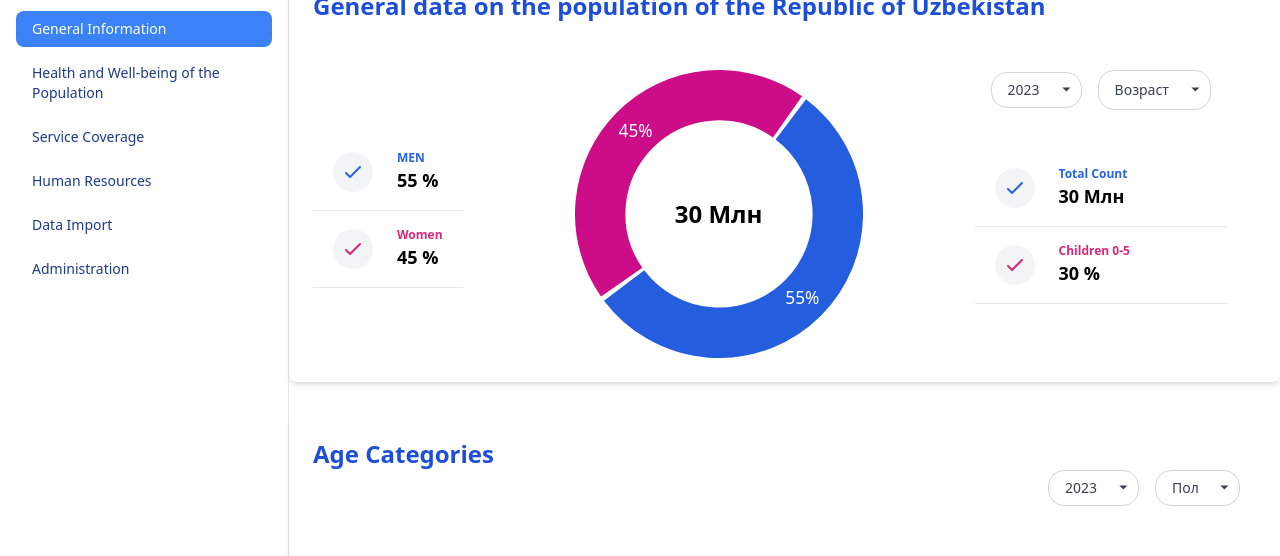
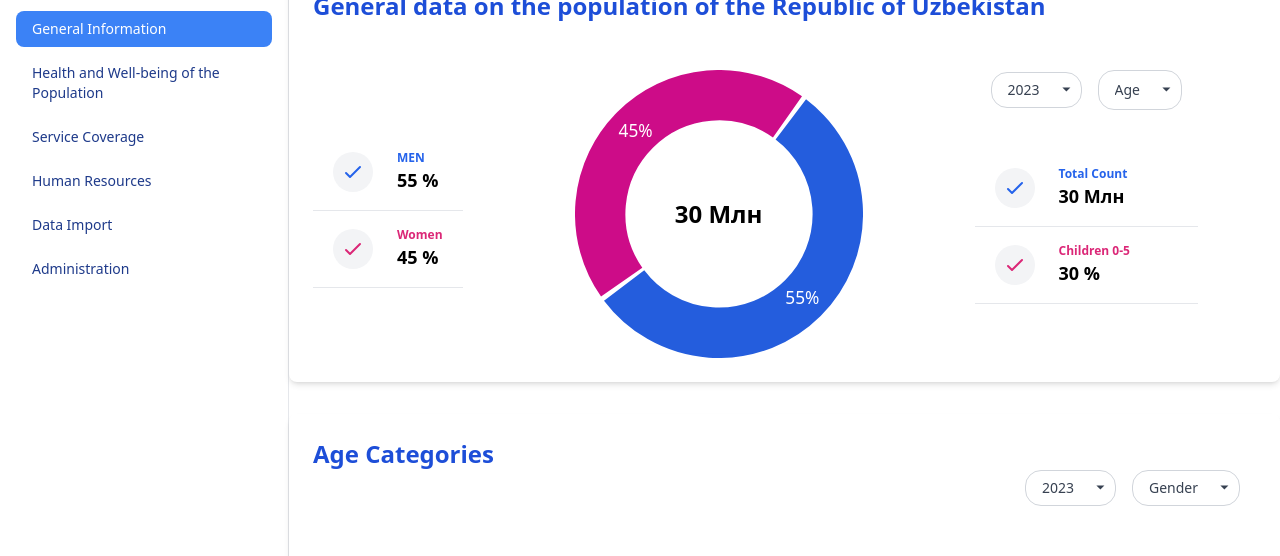
Before and after one commit to Temur01/med-project, a React (Vite) app: page /home in a window 1280 px wide. Shown: the part 140-696 px from the top of the page. Built offline with nearby package versions, Linux system fonts and the light colour scheme.

Commit message:
add selector languages

```diff
--- a/public/locales/en/translation.json
+++ b/public/locales/en/translation.json
@@ -68,5 +68,6 @@
   "professional":"Professional",
   "added":"Add ",
   "searchText":"Search...",
-  "signOut":"Sign out"
+  "signOut":"Sign out",
+  "city":"Tashkent"
 }
--- a/public/locales/ru/translation.json
+++ b/public/locales/ru/translation.json
@@ -66,5 +66,6 @@
   "technical":"Технический",
   "professional":"Профессиональный",
   "searchText":"Поиск...",
-  "signOut":"Выход"
+  "signOut":"Выход",
+  "city":"Ташкент"
 }
--- a/public/locales/uz/translation.json
+++ b/public/locales/uz/translation.json
@@ -68,5 +68,6 @@
   "professional":"Professional",
   "added":"Qo'shish ",
   "searchText":"Qidirmoq...",
-  "signOut":"Chiqish"
+  "signOut":"Chiqish",
+  "city":"Toshkent"
 }
--- a/src/pages/dashboard/health/sections/adult.tsx
+++ b/src/pages/dashboard/health/sections/adult.tsx
@@ -44,7 +44,7 @@ const Adults = () => {
             h-9 pl-4 pr-10
              appearance-none outline-none"
             >
-              <option value={"Возраст"}>Ташкент</option>
+              <option value={t("city")}>{t("city")}</option>
             </select>
             <div className="pointer-events-none absolute inset-y-0 right-0 flex items-center px-2">
               <svg
--- a/src/pages/dashboard/health/sections/children.tsx
+++ b/src/pages/dashboard/health/sections/children.tsx
@@ -44,7 +44,7 @@ const Children = () => {
             h-9 pl-4 pr-10
              appearance-none outline-none"
             >
-              <option value={"Возраст"}>Ташкент</option>
+              <option value={t("city")}>{t("city")}</option>
             </select>
             <div className="pointer-events-none absolute inset-y-0 right-0 flex items-center px-2">
               <svg
--- a/src/pages/dashboard/health/sections/mathers.tsx
+++ b/src/pages/dashboard/health/sections/mathers.tsx
@@ -44,7 +44,7 @@ const Mathers = () => {
             h-9 pl-4 pr-10
              appearance-none outline-none"
             >
-              <option value={"Возраст"}>Пол</option>
+              <option value={t("newsGender")}>{t("newsGender")}</option>
             </select>
             <div className="pointer-events-none absolute inset-y-0 right-0 flex items-center px-2">
               <svg
@@ -63,7 +63,7 @@ const Mathers = () => {
             h-9 pl-4 pr-10
              appearance-none outline-none"
             >
-              <option value={"Возраст"}>Ташкент</option>
+              <option value={t("city")}>{t("city")}</option>
             </select>
             <div className="pointer-events-none absolute inset-y-0 right-0 flex items-center px-2">
               <svg
--- a/src/pages/dashboard/home/sections/all.tsx
+++ b/src/pages/dashboard/home/sections/all.tsx
@@ -3,7 +3,7 @@ import PersonCard from "../../../../components/card/personCard";
 import PieChartComponent from "../../../../components/piecharts/population_chart";
 
 const AllInformationSection = () => {
-  const {t}=useTranslation()
+  const { t } = useTranslation();
   return (
     <div className="shadow-md p-6 rounded-lg">
       <div className="text-blue-700 text-2xl font-semibold mb-12">
@@ -49,8 +49,9 @@ const AllInformationSection = () => {
                 className="w-full bg-white border border-gray-300 rounded-2xl text-sm pl-4 pr-10 h-10 appearance-none outline-none"
                 aria-label="Age"
               >
-                <option value="all" className="">Возраст</option>
-
+                <option value={t("newsAge")}>
+                  {t("newsAge")}
+                </option>
               </select>
               <div className="pointer-events-none absolute inset-y-0 right-0 flex items-center px-2">
                 <svg
--- a/src/pages/dashboard/home/sections/category.tsx
+++ b/src/pages/dashboard/home/sections/category.tsx
@@ -38,7 +38,7 @@ const Category = () => {
             h-9 pl-4 pr-10
              appearance-none outline-none"
           >
-            <option value={"Возраст"}>Пол</option>
+            <option value={t("newsGender")}>{t('newsGender')}</option>
           </select>
           <div className="pointer-events-none absolute inset-y-0 right-0 flex items-center px-2">
             <svg
--- a/src/pages/dashboard/staff/sections/proportion.tsx
+++ b/src/pages/dashboard/staff/sections/proportion.tsx
@@ -32,7 +32,7 @@ const Proportion = () => {
             h-9 pl-4 pr-10
              appearance-none outline-none"
           >
-            <option value={"Возраст"}>Ташкент</option>
+            <option value={t("city")}>{t("city")}</option>
           </select>
           <div className="pointer-events-none absolute inset-y-0 right-0 flex items-center px-2">
             <svg
--- a/src/pages/dashboard/staff/sections/technical.tsx
+++ b/src/pages/dashboard/staff/sections/technical.tsx
@@ -44,7 +44,7 @@ const Technical = () => {
             h-9 pl-4 pr-10
              appearance-none outline-none"
             >
-              <option value={"Возраст"}>Пол</option>
+              <option value={t("newsGender")}>{t("newsGender")}</option>
             </select>
             <div className="pointer-events-none absolute inset-y-0 right-0 flex items-center px-2">
               <svg
--- a/src/pages/dashboard/staff/sections/training.tsx
+++ b/src/pages/dashboard/staff/sections/training.tsx
@@ -44,7 +44,7 @@ const Training = () => {
             h-9 pl-4 pr-10
              appearance-none outline-none"
             >
-              <option value={"Возраст"}>Пол</option>
+              <option value={t("newsGender")}>{t("newsGender")}</option>
             </select>
             <div className="pointer-events-none absolute inset-y-0 right-0 flex items-center px-2">
               <svg
```
